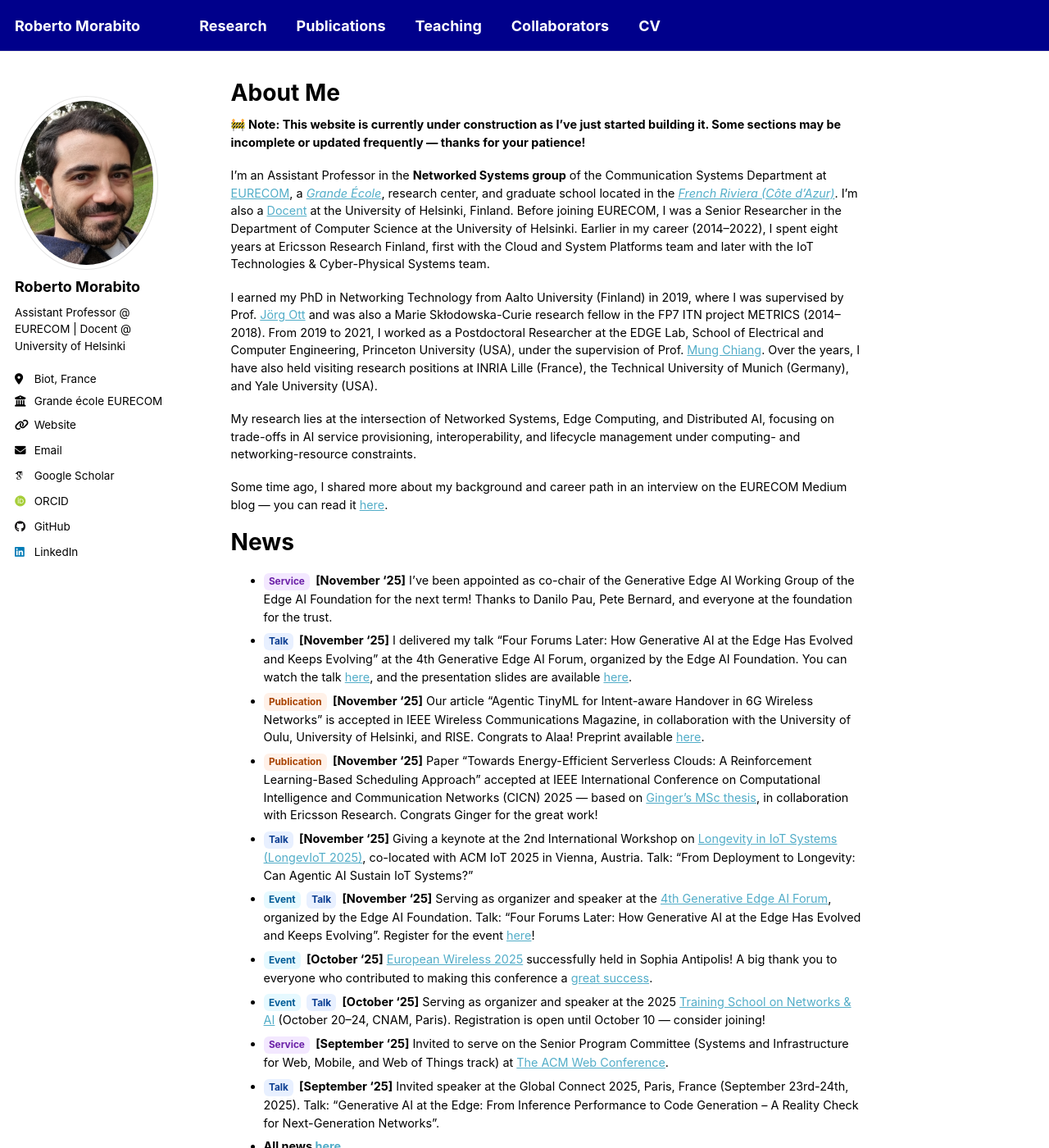
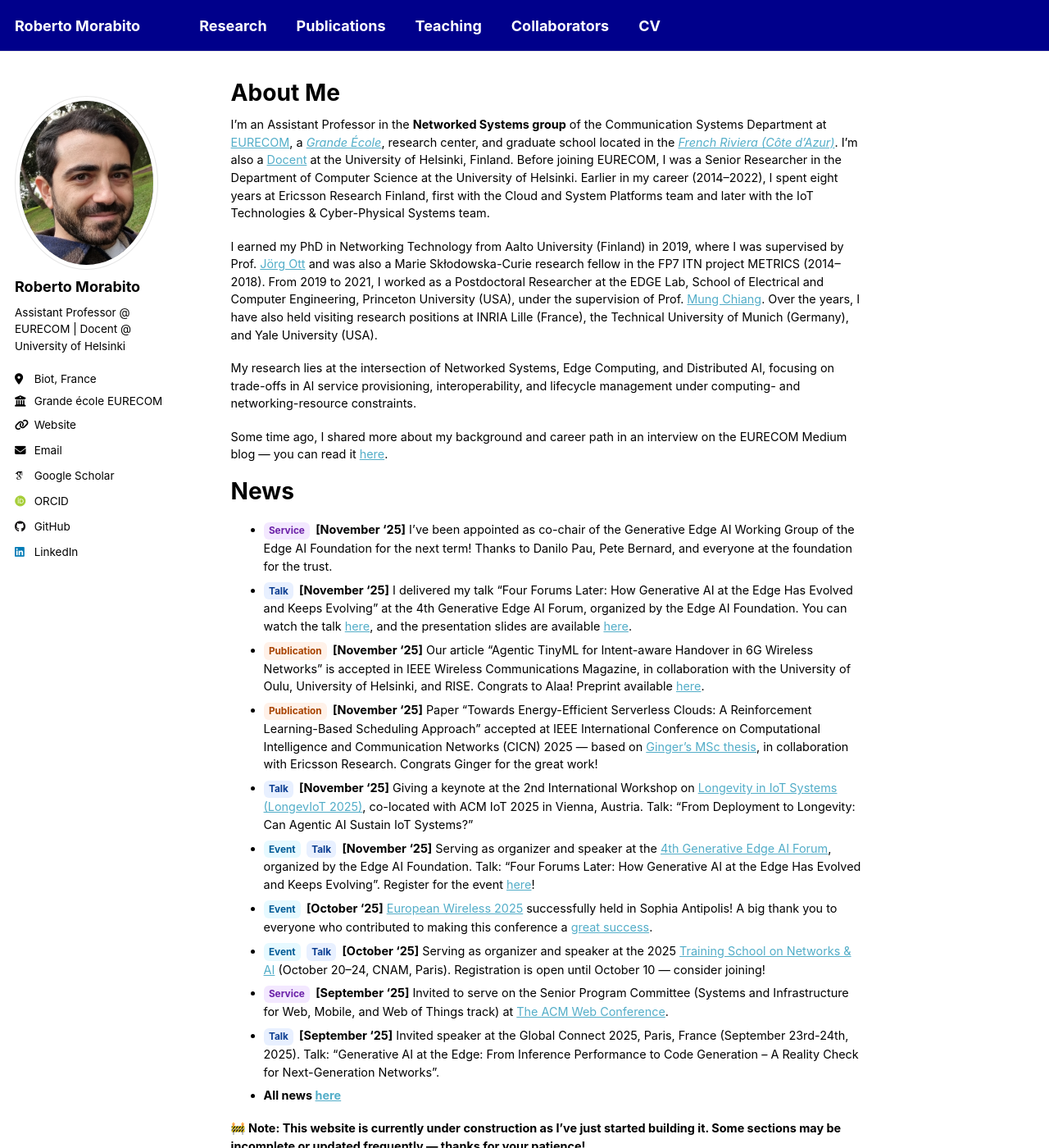
Before and after one commit to robertmora/robertmora.github.io, a Jekyll site: the page built from _pages/about.md, in a window 1280 px wide and 1400 px high. Shown: the whole window at 82% size. Built offline with Jekyll 4.4.1, drawn with Linux system fonts in a browser that asks for light colours; some web fonts are replaced; a script that is not in the unit is left out; part of the change alters nothing that is shown; some of the changed text lies outside the part shown.

Commit message:
Update about.md

```diff
--- a/_pages/about.md
+++ b/_pages/about.md
@@ -6,8 +6,6 @@ redirect_from:
   - /about/
   - /about.html
 ---
-
-**🚧 Note: This website is currently under construction as I’ve just started building it. Some sections may be incomplete or updated frequently — thanks for your patience!**
 
 I’m an Assistant Professor in the **Networked Systems group** of the Communication Systems Department at [EURECOM](https://www.eurecom.fr/en){:target="_blank"}, a [*Grande École*](https://en.wikipedia.org/wiki/Grande_%C3%A9cole){:target="_blank"}, research center, and graduate school located in the [*French Riviera (Côte d'Azur)*](https://en.wikipedia.org/wiki/French_Riviera){:target="_blank"}. I’m also a [Docent](https://www.helsinki.fi/en/about-us/people/researchers-and-teachers/docents){:target="_blank"} at the University of Helsinki, Finland. Before joining EURECOM, I was a Senior Researcher in the Department of Computer Science at the University of Helsinki. Earlier in my career (2014–2022), I spent eight years at Ericsson Research Finland, first with the Cloud and System Platforms team and later with the IoT Technologies & Cyber-Physical Systems team.
 
@@ -30,3 +28,5 @@ News
 - [Service](){:.tag .tag--service} **[September '25]** Invited to serve on the Senior Program Committee (Systems and Infrastructure for Web, Mobile, and Web of Things track) at [The ACM Web Conference](https://www2025.thewebconf.org/){:target="_blank"}.
 - [Talk](){:.tag .tag--talk} **[September '25]** Invited speaker at the Global Connect 2025, Paris, France (September 23rd-24th, 2025). Talk: "Generative AI at the Edge: From Inference Performance to Code Generation – A Reality Check for Next-Generation Networks".
 - **All news [here](https://robertmora.github.io/news/){:target="_blank"}**
+
+**🚧 Note: This website is currently under construction as I’ve just started building it. Some sections may be incomplete or updated frequently — thanks for your patience!**
```
